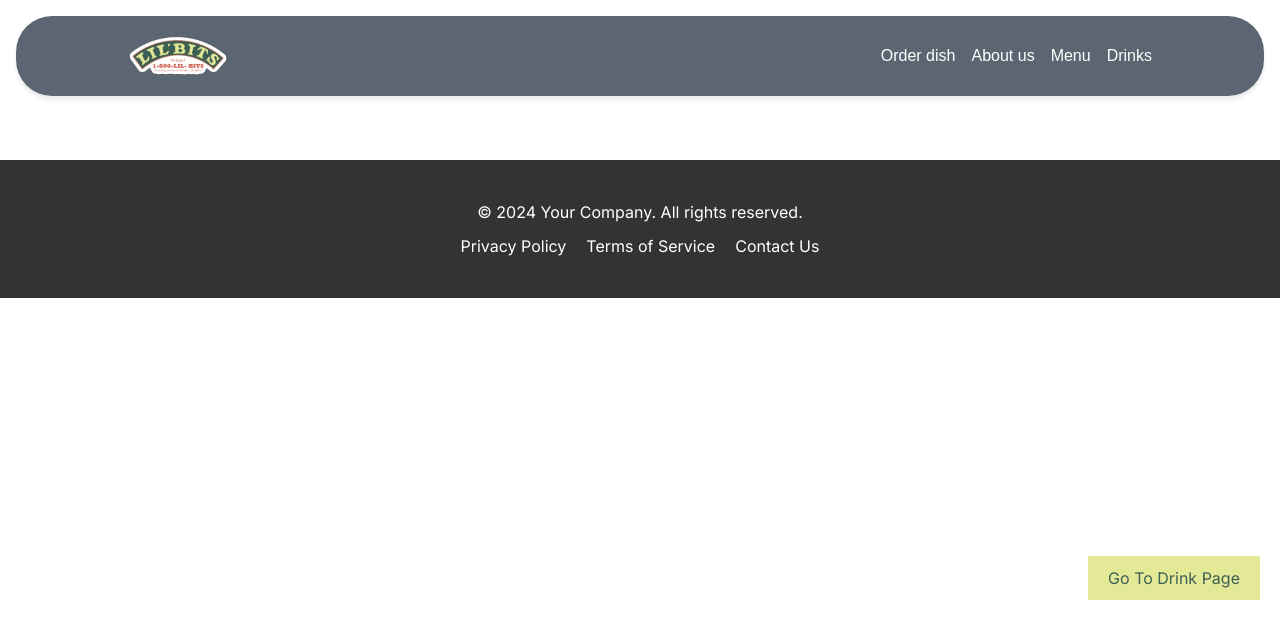
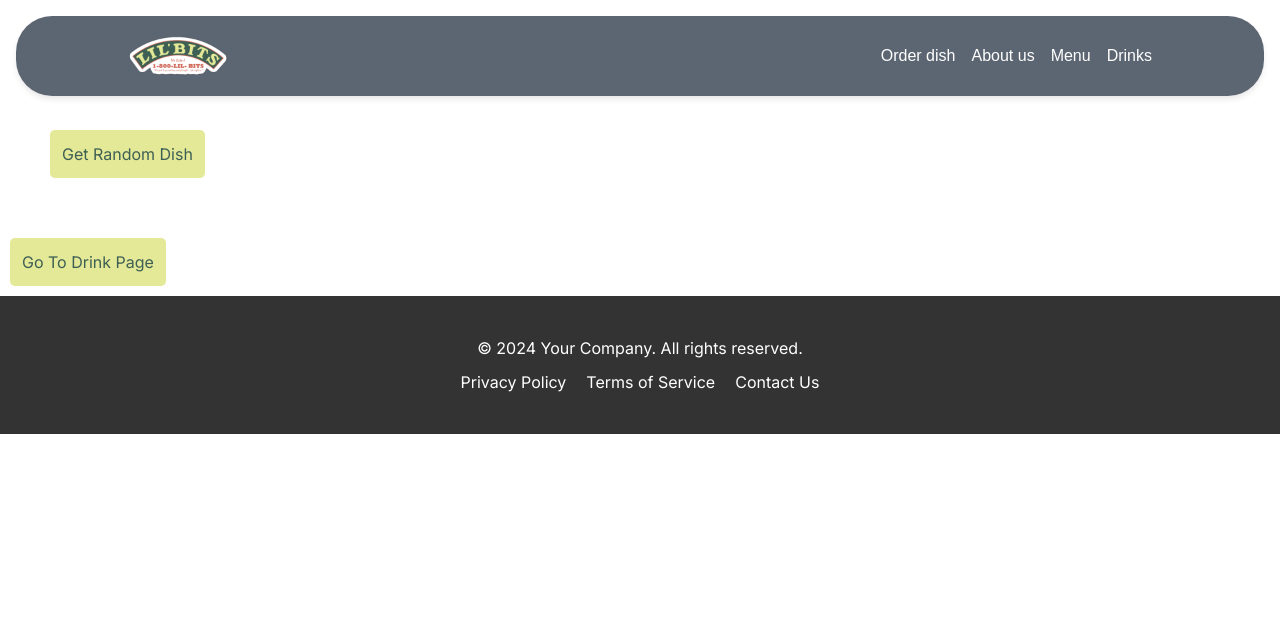
Before and after one commit to indianaea/lil_bits, a Next.js app: page /order in a window 1280 px wide. Shown: the top 638 px of the page. Built offline with nearby package versions, Linux system fonts and the light colour scheme; no server answers.

Commit message:
position of button

```diff
--- a/src/app/components/button.css
+++ b/src/app/components/button.css
@@ -1,15 +1,13 @@
 
 .button {
-  position: fixed;
-  bottom: 200px;
-  right: 20px;
-  padding: 10px 20px;
   background-color: #e3e996;
   color: #3E5f54;
-  border: round;
-  cursor: pointer;
-  font-size: 16px;
-  z-index: 1000;
+  border: none;
+  border-radius: 5px;
+  position: relative;
+  margin: 10px;
+  border: 2px solid transparent;
+  padding: 10px;
 }
 
 .button:hover {
--- a/src/app/order/drink/drink.tsx
+++ b/src/app/order/drink/drink.tsx
@@ -3,7 +3,7 @@ import React, { useState, useEffect } from 'react';
 import { coctailApi } from "../../api/coctailApi";
 import { DrinkType } from "../../api/types";
 import './drink.css';
-import ConfirmButton from '../../components/button';
+import Button from '../../components/button';
 
 const DrinkSelector: React.FC = () => {
   const [drinks, setDrinks] = useState<DrinkType[]>([]);
@@ -66,8 +66,8 @@ const DrinkSelector: React.FC = () => {
               )}
             </div>
           ))}
-          <ConfirmButton onClick={confirmSelection} caption="Confirm drinks"/>
         </div>
+        <Button onClick={confirmSelection} caption="Confirm drinks"/>
       </div>
     </>
   );
--- a/src/app/order/order.css
+++ b/src/app/order/order.css
@@ -23,3 +23,18 @@
     width: 250px; /* Adjust size as needed */
     height: 250px; /* Adjust size as needed */
 }
+
+.ActionButton {
+    background-color: #e3e996;
+    color: #3E5f54;
+    border: none;
+    border-radius: 5px;
+    position: relative;
+    margin: 10px;
+    border: 2px solid transparent;
+    padding: 10px;
+}
+
+.ActionButton:hover {
+    background-color: #CF6757;
+  }
--- a/src/app/order/order.tsx
+++ b/src/app/order/order.tsx
@@ -46,8 +46,9 @@ const RandomDish = () => {
               <p>Price: {dish.price.toFixed(2)}</p>
             </div>
           )}
-          <Button onClick={confirmSelection} caption="Go To Drink Page"/>
+          <button className="ActionButton" onClick={getRandomDish}>Get Random Dish</button>
         </div>
+        <Button onClick={confirmSelection} caption="Go To Drink Page"/>
       </div>
     </>
   );
```
